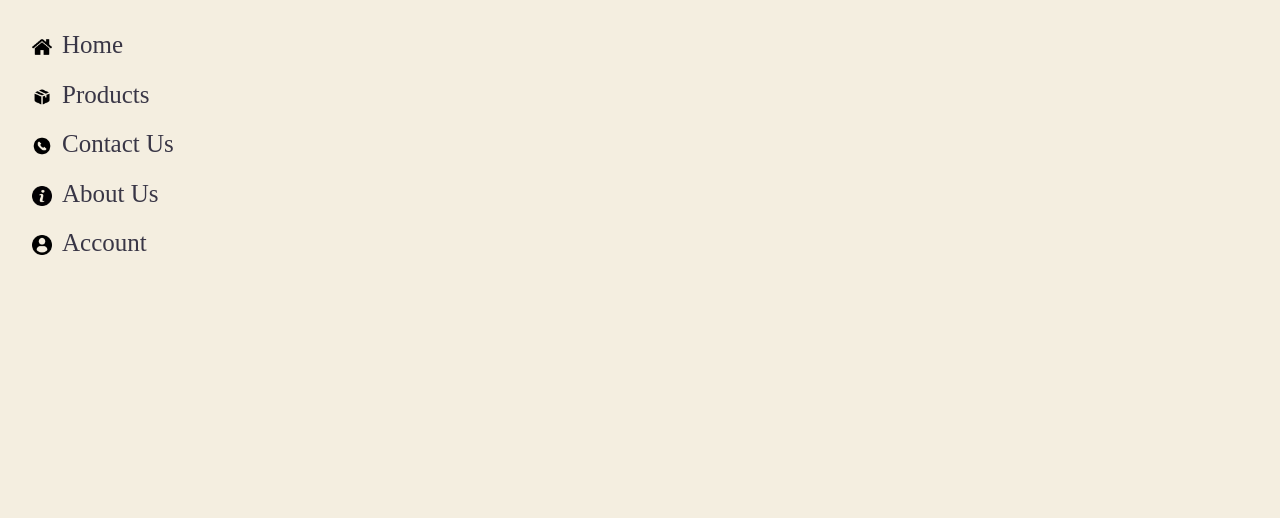
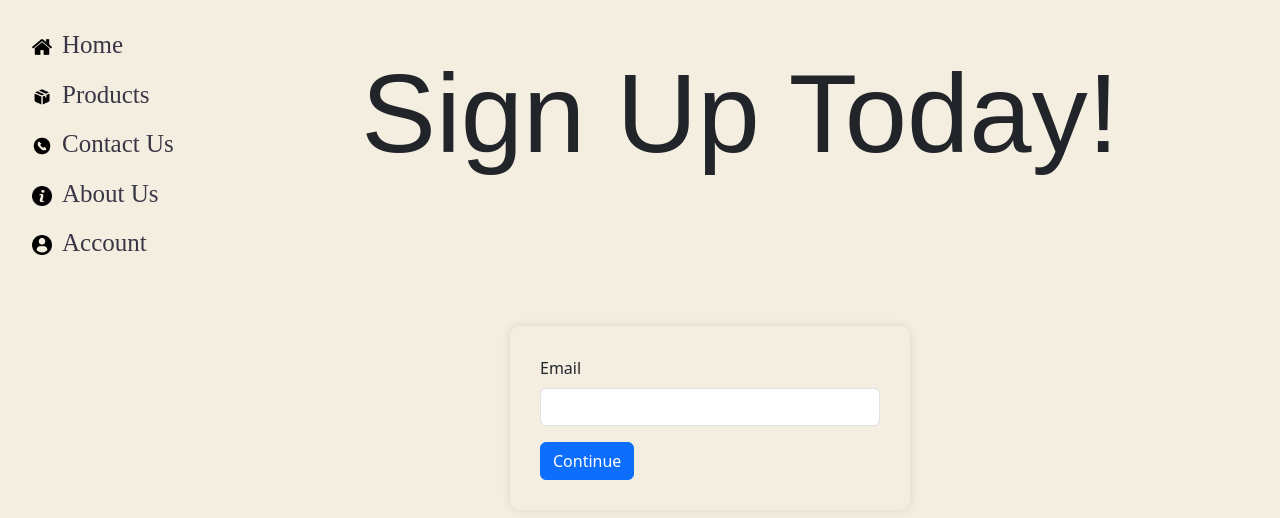
Before and after one commit to vossiepkv/AromaCrate, a plain HTML site: page signup.html in a window 1280 px wide. Drawn offline with nearby package versions, Linux system fonts and the light colour scheme; a web font is replaced by a local one.

Commit message:
created sign-up page and created validation checks for email and password

```diff
--- a/Styles/sign-up-style.css
+++ b/Styles/sign-up-style.css
@@ -24,14 +24,14 @@ body {
   font-size: 25px;
   color: #393646;
   display: block;
-  font-family: junge;
+  font-family: Junge;
 }
 
 .sidenav img {
-  width: 20px; /* Adjusts the icon size */
-  height: 20px; /* Adjusts the icon size */
-  margin-right: 10px; /* Adds space between the icon and text */
-  vertical-align: middle; /* Ensures the icon is vertically centered with the text */
+  width: 20px;
+  height: 20px;
+  margin-right: 10px;
+  vertical-align: middle;
 }
 
 @media screen and (max-height: 450px) {
@@ -41,7 +41,24 @@ body {
 
 .header {
   text-align: center;
-  font-family: nunito;
-  font-size: 120px;
+  font-family: "Nunito", sans-serif;
+  font-size: 7rem;
   margin: 0;
+  padding-left: 200px;
+  padding-top: 30px;
+  padding-bottom: 8rem;
 }
+
+.container{
+  margin-left: 80px;
+  margin-right: 0 !important;
+}
+
+.sign-up-container {
+  max-width: 400px;
+  margin: 0 auto; /* Explicitly centers the container */
+  padding: 30px;
+  background-color: #F4EEE0;
+  border-radius: 10px;
+  box-shadow: 0 0 10px rgba(0, 0, 0, 0.1); /* Optional: adds a slight shadow for depth */
+}
--- /dev/null
+++ b/js/sign-up.js
@@ -0,0 +1,33 @@
+let passwordFieldVisible = false;
+
+function showPasswordField() {
+  const emailInput = document.getElementById('inputEmail3');
+  const passwordInput = document.getElementById('inputPassword3');
+  const emailErrorMessage = document.getElementById('error-message');
+  const passwordErrorMessage = document.getElementById('password-error-message');
+  const signUpButton = document.getElementById('sign-up-button');
+
+  // Initial validation for the email field
+  if (emailInput.value.trim() === '') {
+    emailErrorMessage.style.display = 'block';
+    return; // Stop the function if email is invalid
+  } else {
+    emailErrorMessage.style.display = 'none';
+  }
+
+  // If password field is not yet visible, show it
+  if (!passwordFieldVisible) {
+    document.getElementById('password-container').style.display = 'block';
+    signUpButton.innerText = 'Submit';
+    passwordFieldVisible = true;
+  } else {
+    // Password validation
+    if (passwordInput.value.trim().length < 6) {
+      passwordErrorMessage.style.display = 'block';
+    } else {
+      passwordErrorMessage.style.display = 'none';
+      // Set button type to submit only if password is valid
+      signUpButton.setAttribute('type', 'submit');
+    }
+  }
+}
--- a/signup.html
+++ b/signup.html
@@ -15,9 +15,35 @@
     <div class="sidenav">
       <a href="index.html"><img class="home-button" src="imgs/home.png">Home</a>
       <a href="product.html"><img class="product-button" src="imgs/box.png">Products</a>
-      <a href="conatct.html"><img class="contact-button" src="imgs/mobile.png">Contact Us</a>
+      <a href="contact.html"><img class="contact-button" src="imgs/mobile.png">Contact Us</a>
       <a href="about.html"><img class="about-button" src="imgs/information-button.png">About Us</a>
       <a href="account.html"><img class="account-button" src="imgs/profile-user.png">Account</a>
     </div>
+
+    <!--Header-->
+    <p class="header">Sign Up Today!</p>
+
+    <!--Sign Up Section-->
+    <div class="container">
+      <div class="sign-up-container">
+        <form>
+          <div class="mb-3">
+            <label for="inputEmail3" class="form-label">Email</label>
+            <input type="email" class="form-control" id="inputEmail3">
+            <div id="error-message" style="color: red; display: none;">Please enter your email address.</div>
+          </div>
+          <div class="mb-3" id="password-container" style="display: none;">
+            <label for="inputPassword3" class="form-label">Password</label>
+            <input type="password" class="form-control" id="inputPassword3">
+          </div>
+          <div id="password-error-message" style="color: red; display: none;">
+            Password must be at least 6 characters long.
+          </div>
+          <button type="button" class="btn btn-primary" id="sign-up-button" onclick="showPasswordField()">Continue</button>
+        </form>
+      </div>
+    </div>
+
+    <script src="js/sign-up.js"></script>
   </body>
-  </html>
+</html>
```
Also changed, not shown: index.html (+1 -1 lines), 1 other file.
